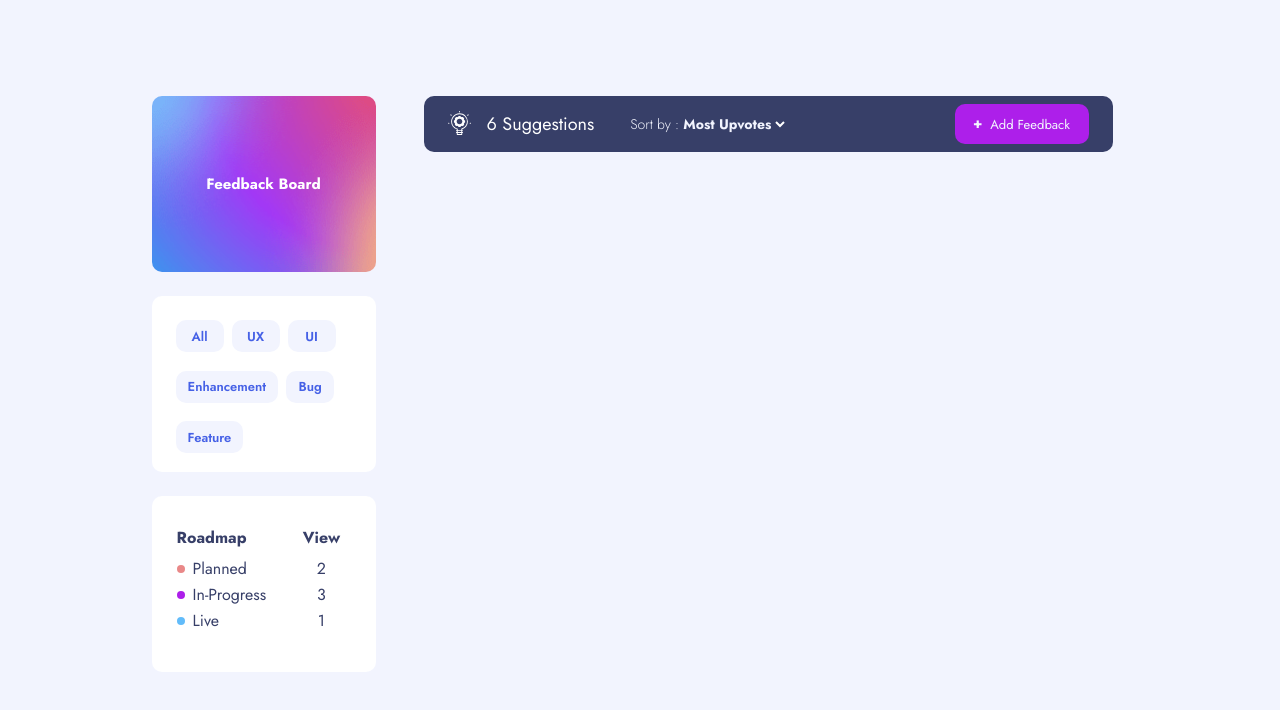
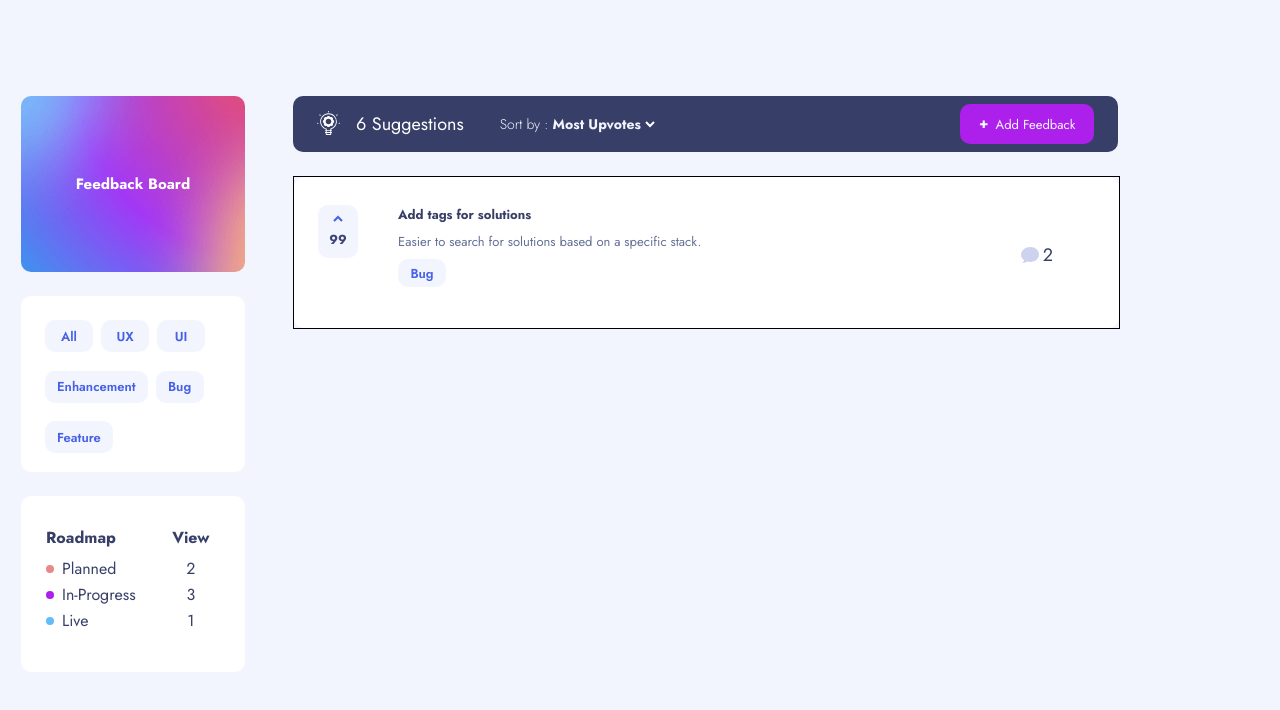
Before and after one commit to genFD/product-feedback-01, a React (Vite) app in the folder frontend/: page / in a window 1280 px wide. Shown: the top 710 px of the page. Built offline with nearby package versions, Linux system fonts and the light colour scheme.

Commit message:
completed feeback and fb layout

```diff
--- a/frontend/src/components/Content.js
+++ b/frontend/src/components/Content.js
@@ -1,15 +1,17 @@
 import React from "react";
+import Feedbacks from "./Feedbacks";
 import SuggestionsHeader from "./SuggestionsHeader";
 
 const Content = () => {
   return (
     <div
-      className="
-    tablet:flex tablet:flex-col tablet:items-center
+      className="flex flex-col gap-y-8
+    tablet:gap-y-6 tablet:items-center tablet:px-10
     laptop:items-start
-    laptop:pt-24 laptop:px-0 tablet:px-10 desktop:pl-6 desktop:pr-40 content_cont laptop:pr-12"
+    laptop:pt-24 laptop:px-0  desktop:pl-6 desktop:pr-40 content_cont laptop:pr-12"
     >
       <SuggestionsHeader />
+      <Feedbacks />
     </div>
   );
 };
--- /dev/null
+++ b/frontend/src/components/Feedback.js
@@ -0,0 +1,86 @@
+import React from "react";
+
+const Feedback = () => {
+  return (
+    <div className="bg-white w-327 h-200 tablet:h-151 tablet:w-689 laptop:w-825 rounded-default p-6 feedback_cont">
+      <div className="feedback_content_cont">
+        <h2 className="feedback_title text-body-3 text-Raven-Night font-bold mb-2">
+          Add tags for solutions
+        </h2>
+        <p className="feedback_comment text-body-3 text-Ocean-Night mb-2">
+          Easier to search for solutions based on a specific stack.
+        </p>
+
+        <div
+          className="ux-tag w-12 h-7 rounded-default bg-Cotton-Ball text-center text-body-3 font-semibold text-The-Rainbow-Fish flex items-center justify-center hover:bg-Pale-Phthalo-Blue transition-colors duration-500 cursor-pointer active:bg-The-Rainbow-Fish mb-4
+        "
+        >
+          Bug
+        </div>
+      </div>
+      <footer className="tablet:hidden tablet:invisible flex justify-between items-center">
+        <div
+          className="vote-tag bg-Cotton-Ball w-69 tablet:w-10 h-8 tablet:h-53 flex tablet:flex-col items-center justify-center gap-2 rounded-default hover:bg-Pale-Phthalo-Blue transition-colors duration-500 cursor-pointer active:bg-The-Rainbow-Fish
+
+      "
+        >
+          <svg width="10" height="7" xmlns="http://www.w3.org/2000/svg">
+            <path
+              d="M1 6l4-4 4 4"
+              stroke="#4661E6"
+              strokeWidth="2"
+              fill="none"
+              fillRule="evenodd"
+            />
+          </svg>
+          <span className="text-body-3 text-Jewel-Cave text-center font-bold">
+            99
+          </span>
+        </div>
+        <div>
+          <div className=" flex gap-x-1 items-center comm_stats">
+            <svg width="18" height="16" xmlns="http://www.w3.org/2000/svg">
+              <path
+                d="M2.62 16H1.346l.902-.91c.486-.491.79-1.13.872-1.823C1.036 11.887 0 9.89 0 7.794 0 3.928 3.52 0 9.03 0 14.87 0 18 3.615 18 7.455c0 3.866-3.164 7.478-8.97 7.478-1.017 0-2.078-.137-3.025-.388A4.705 4.705 0 012.62 16z"
+                fill="#CDD2EE"
+                fillRule="nonzero"
+              />
+            </svg>
+            <span className="text-heading-3 text-Raven-Night">2</span>
+          </div>
+        </div>
+      </footer>
+      <div
+        className="vote-tag invisible tablet:visible tablet: bg-Cotton-Ball w-69 tablet:w-10 h-8 tablet:h-53 flex tablet:flex-col items-center justify-center gap-2 rounded-default hover:bg-Pale-Phthalo-Blue transition-colors duration-500 cursor-pointer active:bg-The-Rainbow-Fish
+
+      "
+      >
+        <svg width="10" height="7" xmlns="http://www.w3.org/2000/svg">
+          <path
+            d="M1 6l4-4 4 4"
+            stroke="#4661E6"
+            strokeWidth="2"
+            fill="none"
+            fillRule="evenodd"
+          />
+        </svg>
+        <span className="text-body-3 text-Jewel-Cave text-center font-bold">
+          99
+        </span>
+      </div>
+
+      <div className="invisible tablet:visible flex gap-x-1 items-center comm_stats">
+        <svg width="18" height="16" xmlns="http://www.w3.org/2000/svg">
+          <path
+            d="M2.62 16H1.346l.902-.91c.486-.491.79-1.13.872-1.823C1.036 11.887 0 9.89 0 7.794 0 3.928 3.52 0 9.03 0 14.87 0 18 3.615 18 7.455c0 3.866-3.164 7.478-8.97 7.478-1.017 0-2.078-.137-3.025-.388A4.705 4.705 0 012.62 16z"
+            fill="#CDD2EE"
+            fillRule="nonzero"
+          />
+        </svg>
+        <span className="text-heading-3 text-Raven-Night">2</span>
+      </div>
+    </div>
+  );
+};
+
+export default Feedback;
--- /dev/null
+++ b/frontend/src/components/Feedbacks.js
@@ -0,0 +1,12 @@
+import React from "react";
+import Feedback from "./Feedback";
+
+const Feedbacks = () => {
+  return (
+    <div className="border">
+      <Feedback />
+    </div>
+  );
+};
+
+export default Feedbacks;
--- a/frontend/src/components/SuggestionsHeader.js
+++ b/frontend/src/components/SuggestionsHeader.js
@@ -11,7 +11,7 @@ const SuggestionsHeader = () => {
   } = useGlobalContext();
 
   return (
-    <div className="h-14 tablet:w-689 bg-Raven-Night tablet:rounded-default">
+    <div className="h-14 tablet:w-689 bg-Raven-Night tablet:rounded-default laptop:w-825">
       <div className="flex h-full justify-between items-center px-6">
         <div className="flex gap-9">
           <div className="suggest_stats flex gap-4">
--- a/frontend/src/style.css
+++ b/frontend/src/style.css
@@ -167,6 +167,25 @@ picture {
   .sidebar_cont {
     display: none;
   }
+  .feedback_cont {
+    display: flex;
+    justify-items: center;
+    column-gap: 40px;
+    padding-top: 28px;
+  }
+  .vote-tag {
+    order: 1;
+    /* border: 1px solid saddlebrown; */
+  }
+  .feedback_content_cont {
+    order: 2;
+    /* border: 1px solid green; */
+    flex-basis: 75%;
+  }
+  .comm_stats {
+    order: 3;
+    /* border: 1px solid blue; */
+  }
 }
 
 @media (max-width: 767px) {
--- a/frontend/tailwind.config.js
+++ b/frontend/tailwind.config.js
@@ -51,17 +51,21 @@ module.exports = {
       height: {
         53: "53px",
         72: "72px",
+        151: "151px",
         178: "178px",
         605: "624px",
         40: "40px",
+        200: "200px",
       },
       width: {
+        69: "69px",
         271: "271px",
         0.5: "2.5px",
         375: "375px",
         689: "689px",
         825: "825px",
         134: "134px",
+        327: "327px",
       },
     },
     screens: {
```
